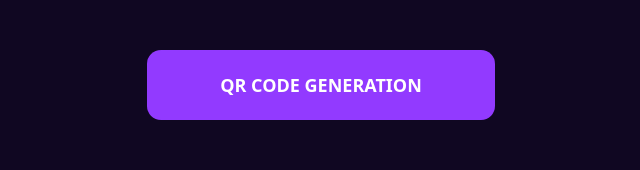
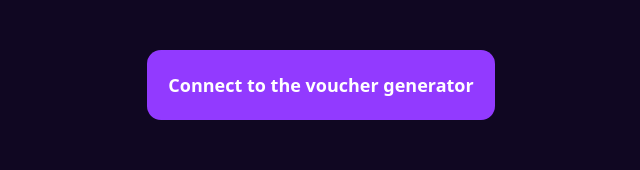
Before and after one commit to TalaoDAO/qrcode-generator, a React (Create React App) app in the folder client/: page / in a window 1280 px wide. Shown: the top 170 px of the page, without its empty margins (319-959 px from the left). Built offline with nearby package versions, Linux system fonts and the light colour scheme; no server answers.

Commit message:
backend qr generation, update ui issues

```diff
--- a/client/src/components/AppQrCode.jsx
+++ b/client/src/components/AppQrCode.jsx
@@ -15,7 +15,7 @@ const ButtonStyled = styled(Button)({
     },
 });
 
-function AppQrCode({url}) {
+function AppQrCode({url, isLoggedIn = false}) {
     const ref = useRef();
 
     return (
@@ -34,13 +34,14 @@ function AppQrCode({url}) {
                             {url ?
                                 <>
                                     <h2>
-                                        Scan the QR code 2
+                                        Scan the QR code
                                         <br/> with your AltMe wallet
                                     </h2>
-                                    <ButtonStyled onClick={() => exportComponentAsJPEG(ref)}
+                                    { isLoggedIn && <ButtonStyled onClick={() => exportComponentAsJPEG(ref)}
                                                   variant="contained"
                                                   startIcon={<Download/>}
                                                   style={{marginBottom: "2rem"}}>Download</ButtonStyled>
+                                    }
                                     <div ref={ref} style={{padding: '2rem'}}>
                                         <QRCode
                                             title="Download the App"
--- a/client/src/components/QRCodeContent.jsx
+++ b/client/src/components/QRCodeContent.jsx
@@ -1,7 +1,7 @@
 import React from 'react';
 import AppQrCode from "../components/AppQrCode";
 
-function QRCodeContent({voucher, getQRUrl, qrUrl, isButtonWithoutVoucher = false}) {
+function QRCodeContent({voucher, getQRUrl, qrUrl, isButtonWithoutVoucher = false,  isLoggedIn = false}) {
     return (
         <>
             <section className="page-content">
@@ -22,14 +22,14 @@ function QRCodeContent({voucher, getQRUrl, qrUrl, isButtonWithoutVoucher = false
                                 data-bs-target="#qrModal"
                                 onClick={getQRUrl}
                             >
-                                QR CODE GENERATION
+                                {isLoggedIn ? 'QR code generation' : 'Connect to the voucher generator'}
                             </button>
                         </div>}
                     </div>
                 </div>
             </section>
 
-            <AppQrCode url={qrUrl}/>
+            <AppQrCode url={qrUrl} isLoggedIn={isLoggedIn}/>
 
             <div
                 className="modal fade theme-modal"
--- a/client/src/pages/Home.jsx
+++ b/client/src/pages/Home.jsx
@@ -61,7 +61,7 @@ function Home() {
     <>
       {/*<Link to={"/voucher"}><ButtonStyled variant="outlined">Create Voucher</ButtonStyled></Link>*/}
 
-      <QRCodeContent qrUrl={qrUrl} getQRUrl={getQRUrl} isButtonWithoutVoucher={true} />
+      <QRCodeContent qrUrl={qrUrl} getQRUrl={getQRUrl} isButtonWithoutVoucher={true} isLoggedIn={isLoggedIn} />
     </>
   );
 }
--- a/client/src/pages/Voucher.jsx
+++ b/client/src/pages/Voucher.jsx
@@ -103,7 +103,7 @@ function Voucher() {
         <>
             <Link to={"/"}><HomeButtonStyled variant="outlined">Home</HomeButtonStyled></Link>
             <Grid item xs={8}>
-                <QRCodeContent voucher={voucher} getQRUrl={getQRUrl} qrUrl={qrUrl} />
+                <QRCodeContent voucher={voucher} getQRUrl={getQRUrl} qrUrl={qrUrl} isLoggedIn={true}/>
             </Grid>
             <Grid>
                 <Grid item className={"left-content"}>
@@ -147,6 +147,7 @@ function Voucher() {
 
                         <TextField
                             fullWidth
+                            required
                             label="Commission"
                             value={commission}
                             name={"commission"}
@@ -162,7 +163,7 @@ function Voucher() {
                         />
 
                         <TextField
-                            fullWidth
+                            fullWidthrequired
                             label="Affiliate blockchain account"
                             value={blockchainAccount}
                             name={"blockchainAccount"}
@@ -171,6 +172,7 @@ function Voucher() {
 
                         <TextField
                             fullWidth
+                            required
                             label="Voucher Duration"
                             value={duration}
                             name={"duration"}
```
Also changed, not shown: 1 other file (tests, documents, lock files or other folders).
